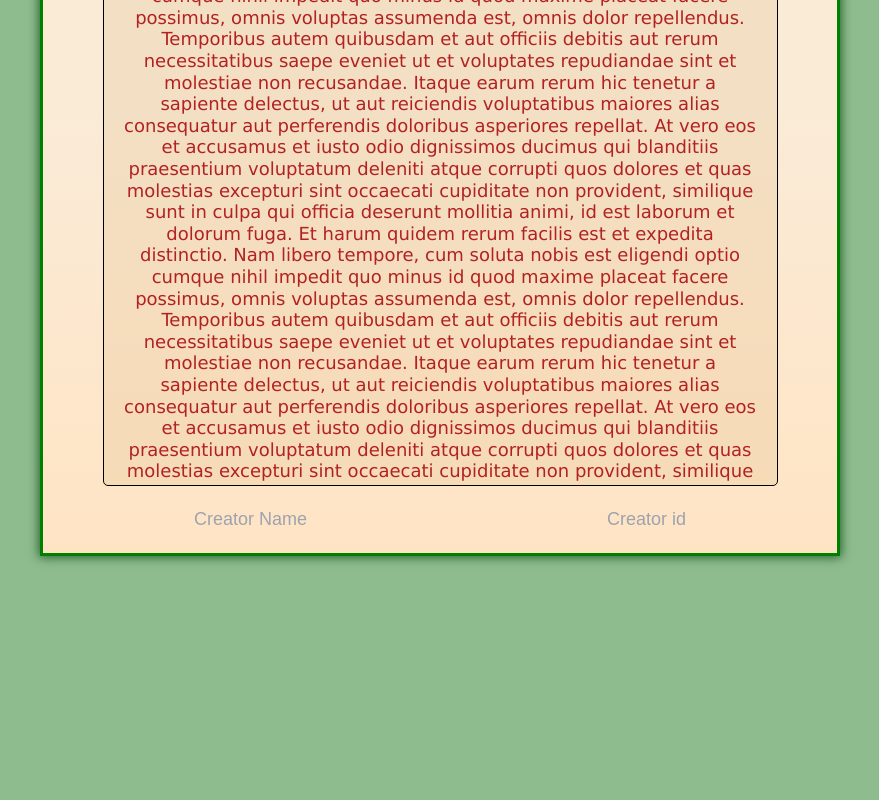
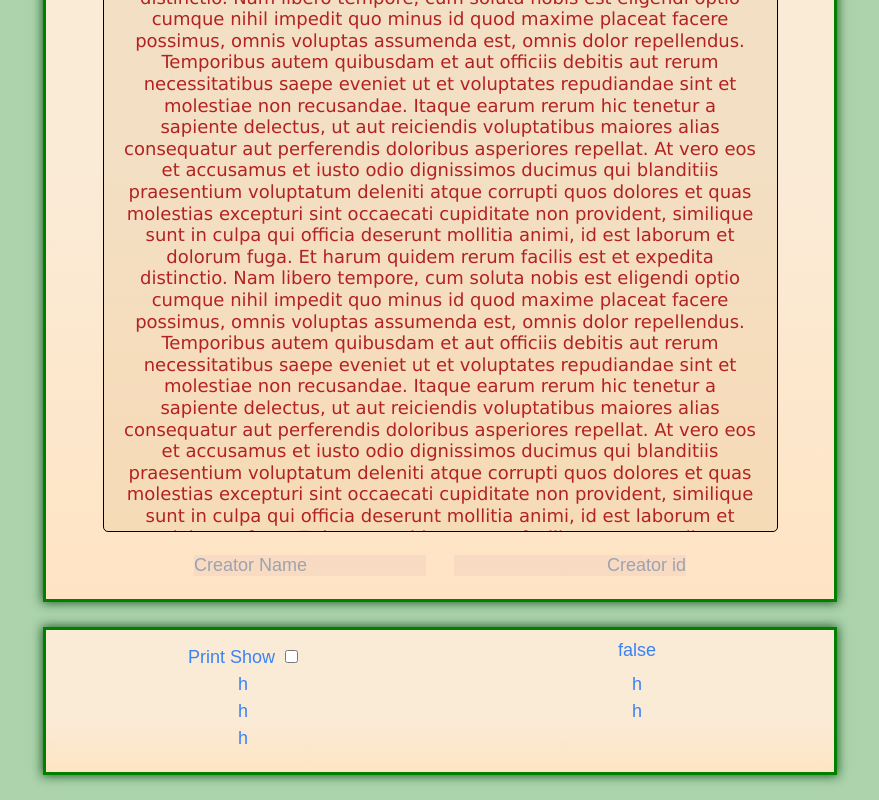
Before and after one commit to deadlyunicorn/document-editor, a Next.js app: page / in a window 1280 px wide. Shown: the part 1669-2469 px from the top of the page, without its empty margins (200-1079 px from the left). Before the commit the page ends 2250 px from the top, so only its background shows below. Built offline with nearby package versions, Linux system fonts and the light colour scheme.

Commit message:
added print prepare functionality

```diff
--- a/app/page.tsx
+++ b/app/page.tsx
@@ -13,6 +13,8 @@ const metaContext = createContext({
   setDocName:(docName:string)=>{},
   assignedFor:"",
   setAssignedFor:(assignedFor:string)=>{},
+  printPrep:false,
+  setPrintPrep:(printPrep:boolean)=>{}
 
 });
 
@@ -32,12 +34,13 @@ export default function Page() {
     };
   },[]);
 
-  const [docName,setDocName]=useState<string>("")
-  const [assignedFor,setAssignedFor]=useState<string>("")
+  const [docName,setDocName]=useState<string>("");
+  const [assignedFor,setAssignedFor]=useState<string>("");
 
-  const [creatorName,setCreatorName]=useState<string>("")
-  const [creatorID,setCreatorID]=useState<string>("")
+  const [creatorName,setCreatorName]=useState<string>("");
+  const [creatorID,setCreatorID]=useState<string>("");
 
+  const [printPrep,setPrintPrep]=useState<boolean>(false);
 
   const value = {
     creatorID:creatorID,
@@ -47,7 +50,9 @@ export default function Page() {
     docName:docName,
     setDocName:setDocName,
     assignedFor:assignedFor,
-    setAssignedFor:setAssignedFor
+    setAssignedFor:setAssignedFor,
+    printPrep:printPrep,
+    setPrintPrep:setPrintPrep
   };
 
 
@@ -57,12 +62,12 @@ export default function Page() {
 
 
 
-    <main>
+    <main className="data-[colorDefault=true]:bg-[#ffe4c4]" data-colorDefault={printPrep}>
       <metaContext.Provider value={value}>
-      <PageComponent/>
-      <PageComponent/>
+        <PageComponent/>
+        <PageComponent/>
+        <OptionMenu/>
      </metaContext.Provider>
-
     </main>
 
 
@@ -81,10 +86,11 @@ const sourceRef=(link:string, number:number)=>(
 
 const PageComponent = () => {
 
+  const {printPrep}=useContext(metaContext);
 
   return(
 
-  <div className="A4">
+  <div className="A4 data-[printCheck]" data-printCheck={printPrep}>
 
     <input className="h1" placeholder="Page Heading">
     </input>
@@ -219,12 +225,24 @@ const PageComponent = () => {
     )
   }
 
-  const PrintPrepare=()=>{
+  const OptionMenu=()=>{
+    const {printPrep,setPrintPrep}=useContext(metaContext);
 
     return(
-      <button>
+      <form className="h-fit grid-cols-2 grid A4 text-blue-500 data-[printCheck]" data-printCheck={printPrep}>
+        <label>
+          Print Show
+          <input id="print" type="checkbox" onChange={()=>{setPrintPrep(!printPrep);}}/>
+        </label>
+        {printPrep+""}
+        <span>h</span>
+        <span>h</span>
+        <span>h</span>
+        <span>h</span>
+        <span>h</span>
 
-      </button>
+      </form>
+
     )
   }
 
--- a/app/styles.css
+++ b/app/styles.css
@@ -1,6 +1,11 @@
 
 
 body{
+  margin: 0;
+  padding: 0;
+}
+
+main{
   margin: 0;
   padding: 0;
 
@@ -12,13 +17,9 @@ body{
   flex-direction: column;
   align-items:center;
 
-  background-color: darkseagreen;
+  /*  */
+  background-color: rgb(172, 211, 172);
 }
-
-input{
-  background: none;
-}
-
 
 p{
   line-height: 1.4;
@@ -79,13 +80,15 @@ a:hover{
 }
 
 .A4{
-  background: linear-gradient(antiquewhite 60%,bisque);
+  background: linear-gradient(antiquewhite 60%,#ffe4c4);
   border: solid green;
+  /*  */
   box-shadow: rgba(0, 71, 9, 0.815) 0px 0px 10px 1px;
-  height: 1100px;
+  /*  */
+  height: 1123px;
   margin-bottom: 25px;
   padding-bottom: 20px;
-  width: 800px;
+  width: 794px;
   display: flex;
   flex-direction: column;
   justify-content: space-between;
@@ -93,3 +96,31 @@ a:hover{
   text-align: center;
 
 }
+
+
+.data-\[printCheck\][data-printCheck=true] {
+  border: none;
+  box-shadow: none;
+}
+
+@tailwind base;
+@tailwind components;
+@tailwind utilities;
+
+input{
+  background: none;
+  outline: none;
+}
+
+input::placeholder{
+  background-color: rgba(175, 91, 161, 0.075);
+}
+
+input[type=checkbox]{
+  margin-left: 10px;
+  margin-top: 20px;
+}
+
+input:focus{
+  border-bottom: solid black 1px;
+}
```
